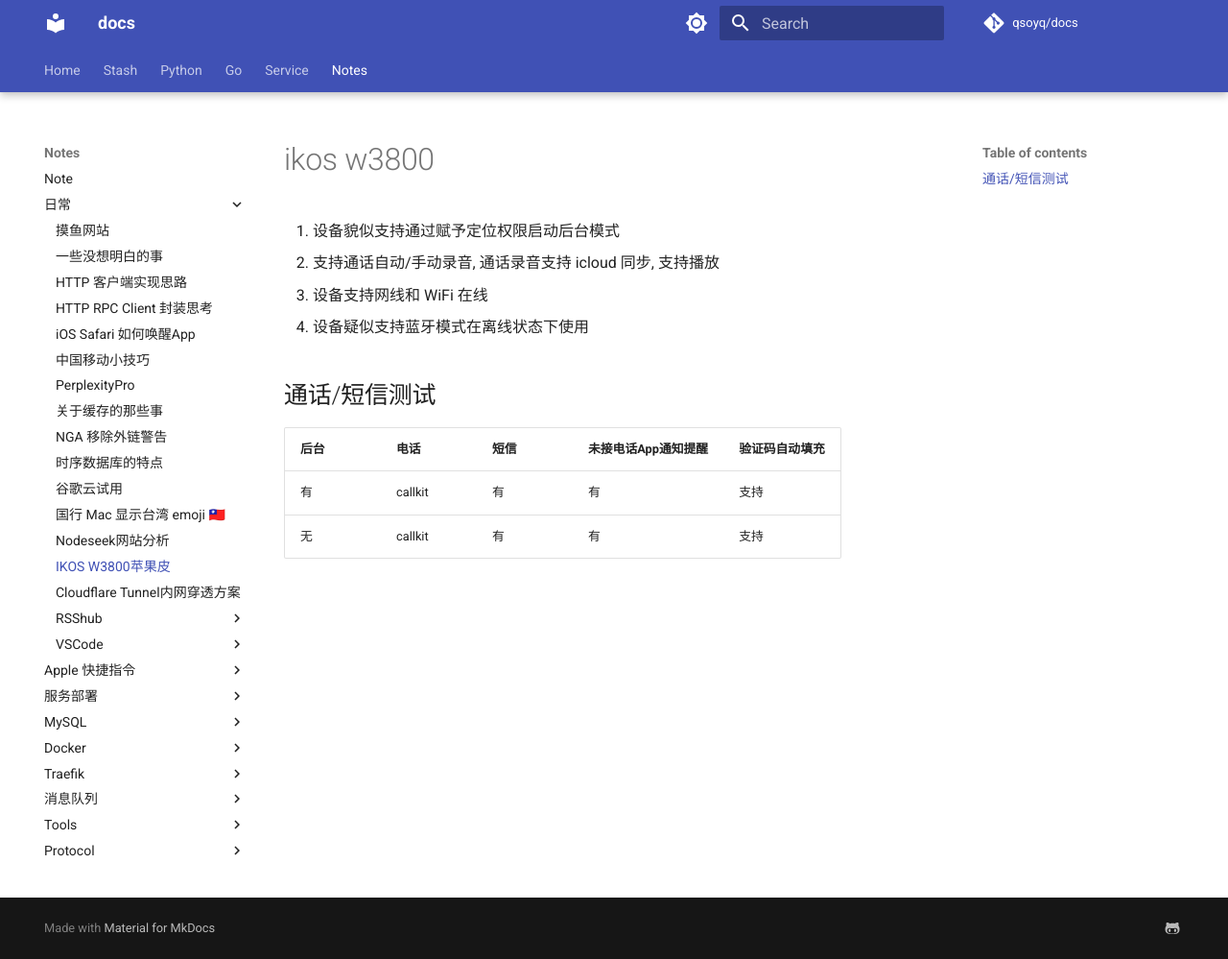
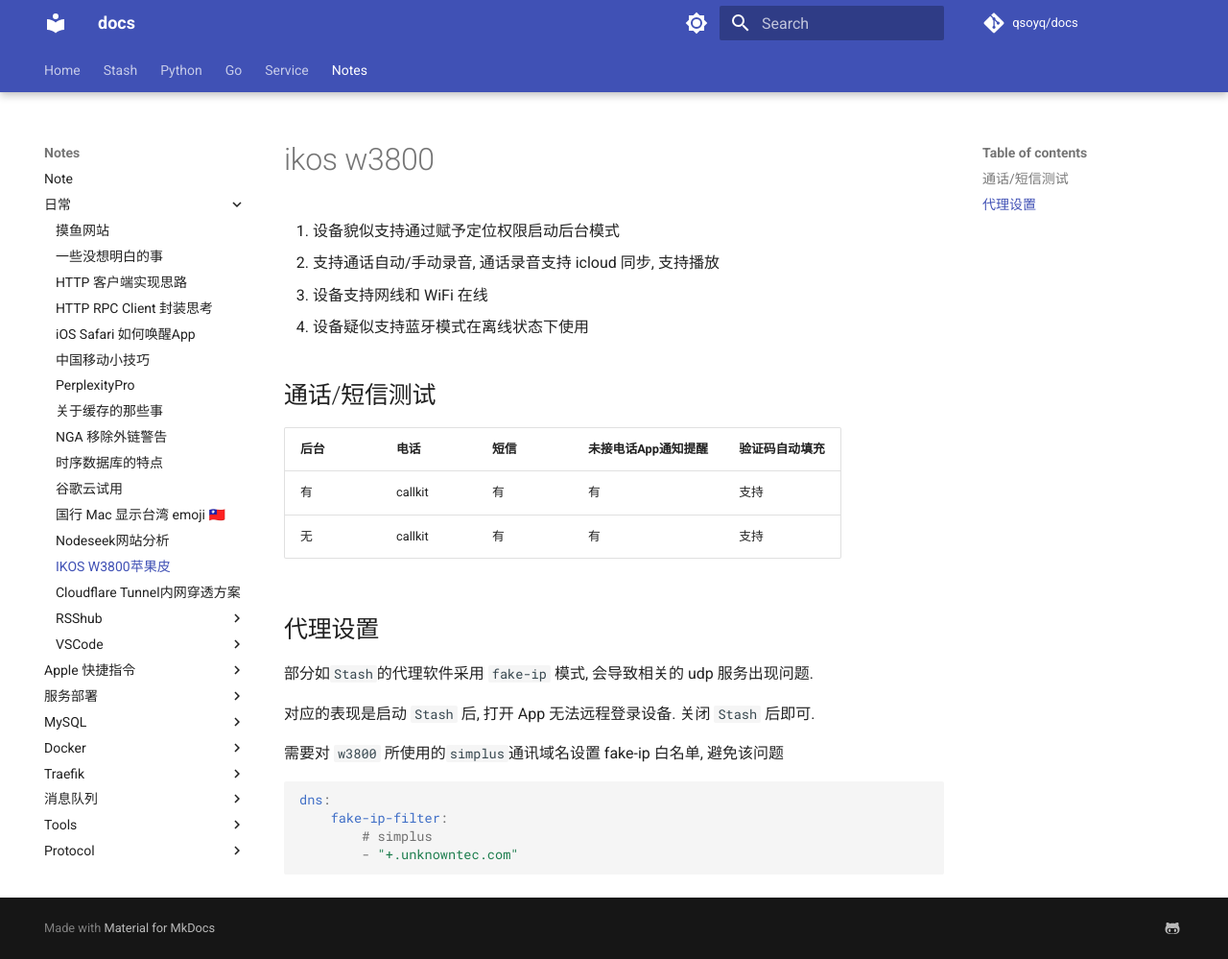
Before and after one commit to qsoyq/docs, an MkDocs documentation site: the page built from docs/note/daily/w3800.md, in a window 1280 px wide and 999 px high. Shown: the whole window at 96% size. Built offline with MkDocs 1.6.1 and Material for MkDocs 9.7.7, drawn with Linux system fonts in a browser that asks for light colours; comment, search, counter and statistics services are not loaded.

Commit message:
update docs/note/daily/w3800.md

````diff
--- a/docs/note/daily/w3800.md
+++ b/docs/note/daily/w3800.md
@@ -11,3 +11,18 @@
 | :--- | :------ | :--- | ------------------- | -------------- |
 | 有   | callkit | 有   | 有                  | 支持           |
 | 无   | callkit | 有   | 有                  | 支持           |
+
+## 代理设置
+
+部分如`Stash`的代理软件采用 `fake-ip` 模式, 会导致相关的 udp 服务出现问题.
+
+对应的表现是启动 `Stash` 后, 打开 App 无法远程登录设备. 关闭 `Stash` 后即可.
+
+需要对 `w3800` 所使用的`simplus`通讯域名设置 fake-ip 白名单, 避免该问题
+
+```yaml
+dns:
+    fake-ip-filter:
+        # simplus
+        - "+.unknowntec.com"
+```
````
